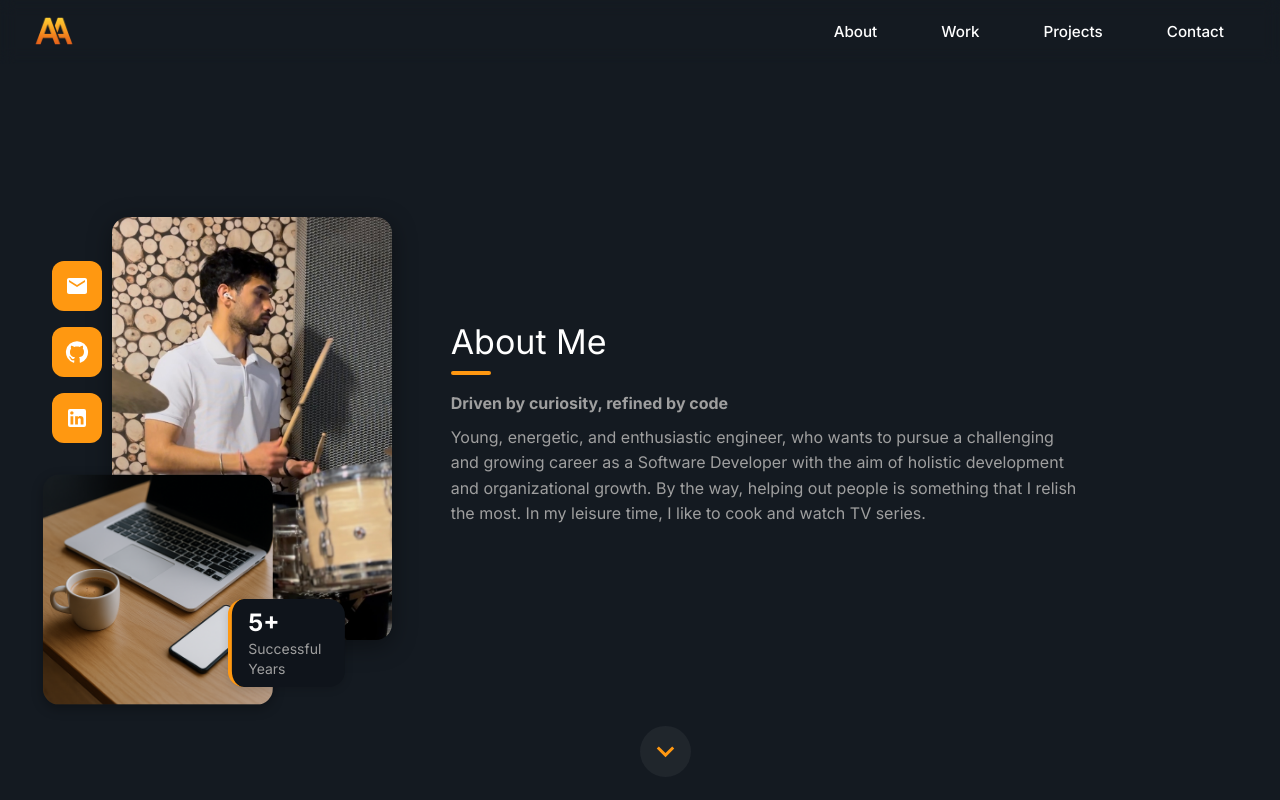
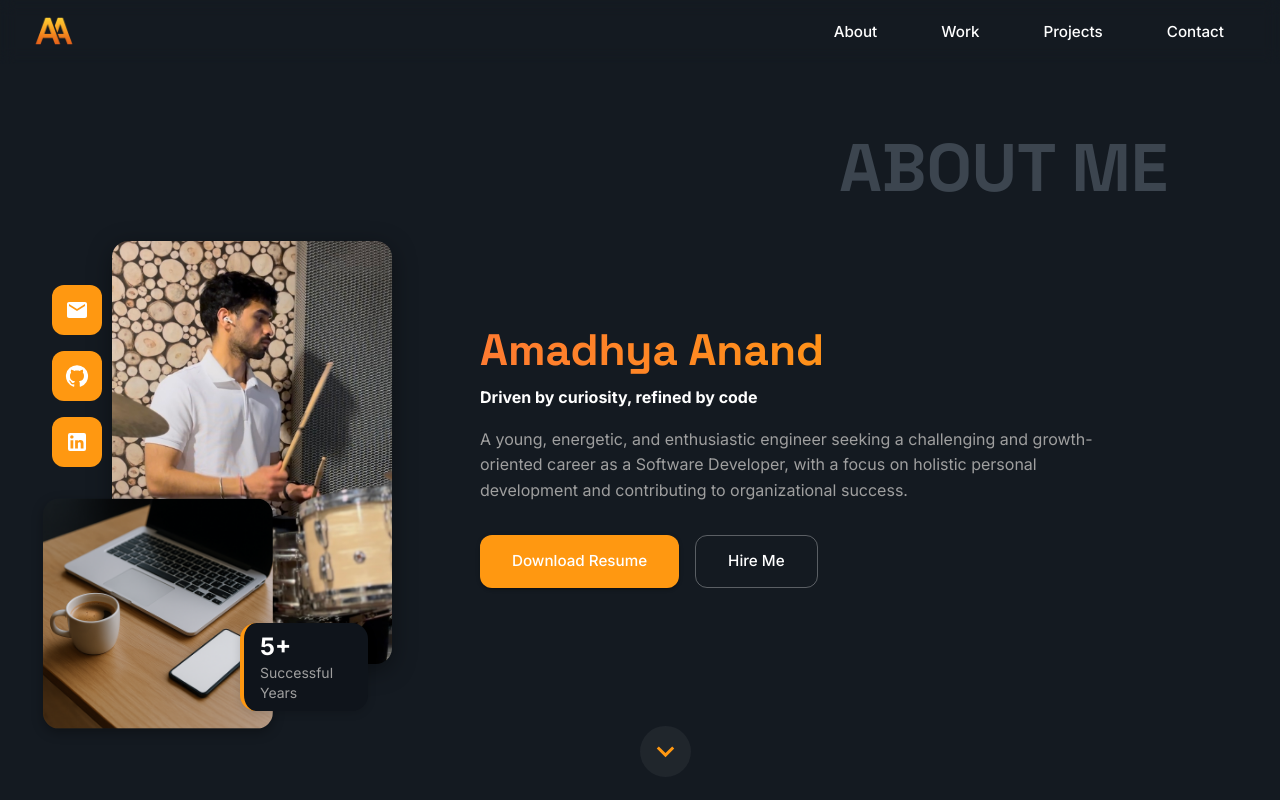
Before and after one commit to amadhya02/Portfolio, a React (Create React App) app: page /about in a window 1280 px wide. Shown: the top 800 px of the page. Built offline with nearby package versions, Linux system fonts and the light colour scheme.

Commit message:
Added names and CTAs

```diff
--- a/src/pages/About/AboutCard.js
+++ b/src/pages/About/AboutCard.js
@@ -1,5 +1,5 @@
 import React from 'react';
-import { Box, Typography, Grid, IconButton, Tooltip } from '@mui/material';
+import {Box, Typography, Grid, IconButton, Tooltip, Button} from '@mui/material';
 import {
   Email,
   GitHub,
@@ -11,6 +11,8 @@ import { motion } from 'framer-motion';
 import MyselfImg from '../../assets/images/myself.jpg';
 import ProfileOverlayImg from '../../assets/images/profile-overlay.png';
 import theme from '../../theme';
+import GradientTitle from '../../components/GradientTitle';
+import {Link} from "react-router-dom";
 
 const SOCIAL = [
   {
@@ -34,19 +36,38 @@ const SOCIAL = [
 ];
 
 const AboutHeroSection = () => {
+    const getExpYears = () => {
+        const date1 = new Date(2020, 7, 13);
+        const date2 = new Date();
+        const year1 = date1.getFullYear();
+        const year2 = date2.getFullYear();
+        const month1 = date1.getMonth();
+        const month2 = date2.getMonth();
+        const internship = 6;
+
+        return year2 - year1 + Math.floor((month2 - month1 + internship + 1) / 12);
+    };
+
   return (
-    <Box
+    <Grid
+      item
       component="section"
       id="about"
       sx={{
         position: 'relative',
         minHeight: '92vh',
-        display: 'flex',
-        alignItems: 'center',
         px: { xs: 3, sm: 6 },
         py: { xs: 6, sm: 8 },
       }}
     >
+      <Typography
+        variant="h1"
+        color="text.textHeading"
+        sx={{ mb: 4 }}
+        align="right"
+      >
+        ABOUT ME
+      </Typography>
       <Grid container spacing={6} alignItems="center">
         {/* Left Column: Image */}
         <Grid item size={{ xs: 12, sm: 5, md: 4 }}>
@@ -140,7 +161,7 @@ const AboutHeroSection = () => {
               }}
             >
               <Typography variant="h5" fontWeight={700}>
-                5+
+                  {getExpYears()}+
               </Typography>
               <Typography variant="body2" color="text.secondary">
                 Successful Years
@@ -151,25 +172,15 @@ const AboutHeroSection = () => {
 
         {/* Right Column: Text */}
         <Grid item size={{ xs: 12, sm: 7, md: 8 }}>
-          <Typography variant="h4" color="text.primary" sx={{ mb: 1 }}>
-            About Me
-          </Typography>
-
-          <Box
-            sx={{
-              width: 40,
-              height: 4,
-              backgroundColor: 'primary.main',
-              borderRadius: 2,
-              mb: 2,
-            }}
-          />
+          <GradientTitle variant="h2" sx={{ mb: 1 }}>
+            Amadhya Anand
+          </GradientTitle>
 
           <Typography
             variant="body1"
-            color="text.secondary"
+            color="text.primary"
             fontWeight={700}
-            sx={{ mb: 1 }}
+            sx={{ mb: 2 }}
           >
             Driven by curiosity, refined by code
           </Typography>
@@ -179,12 +190,33 @@ const AboutHeroSection = () => {
             color="text.secondary"
             sx={{ mb: 2, maxWidth: '640px' }}
           >
-            Young, energetic, and enthusiastic engineer, who wants to pursue a
-            challenging and growing career as a Software Developer with the aim
-            of holistic development and organizational growth. By the way,
-            helping out people is something that I relish the most. In my
-            leisure time, I like to cook and watch TV series.
+            A young, energetic, and enthusiastic engineer seeking a challenging
+            and growth-oriented career as a Software Developer, with a focus on
+            holistic personal development and contributing to organizational
+            success.
           </Typography>
+
+            <Box sx={{ mt: 4, display: 'flex', gap: 2, flexWrap: 'wrap' }}>
+                <Button
+                    variant="contained"
+                    color="primary"
+                    href="/assets/resume.pdf"
+                    download="Amadhya_Anand_Resume.pdf"
+                    target="_blank"
+                    rel="noopener noreferrer"
+                    aria-label="Download resume"
+                >
+                    Download Resume
+                </Button>
+                <Button
+                    variant="outlined"
+                    component={Link}
+                    to="/contact"
+                    aria-label="Hire Me"
+                >
+                    Hire Me
+                </Button>
+            </Box>
         </Grid>
       </Grid>
 
@@ -214,7 +246,7 @@ const AboutHeroSection = () => {
           <KeyboardArrowDown fontSize="large" />
         </IconButton>
       </motion.div>
-    </Box>
+    </Grid>
   );
 };
 
--- a/src/theme.js
+++ b/src/theme.js
@@ -18,6 +18,7 @@ const theme = createTheme({
     text: {
       primary: COLORS.WHITE,
       secondary: COLORS.SILVER_CHALICE,
+      textHeading: COLORS.BRIGHT_GRAY,
     },
   },
   typography: {
```
